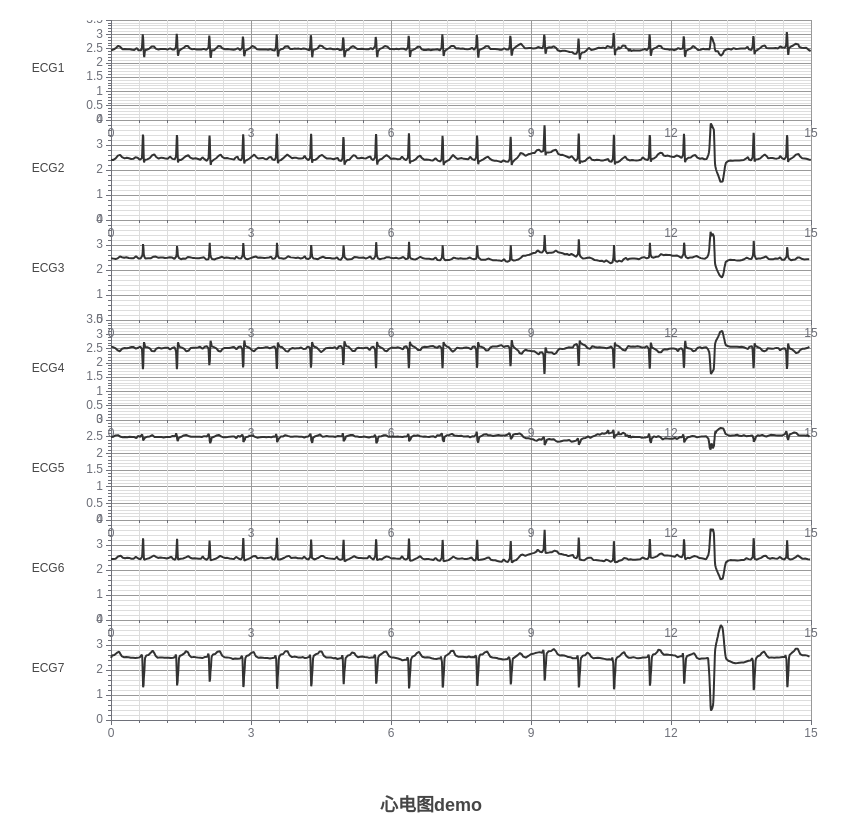
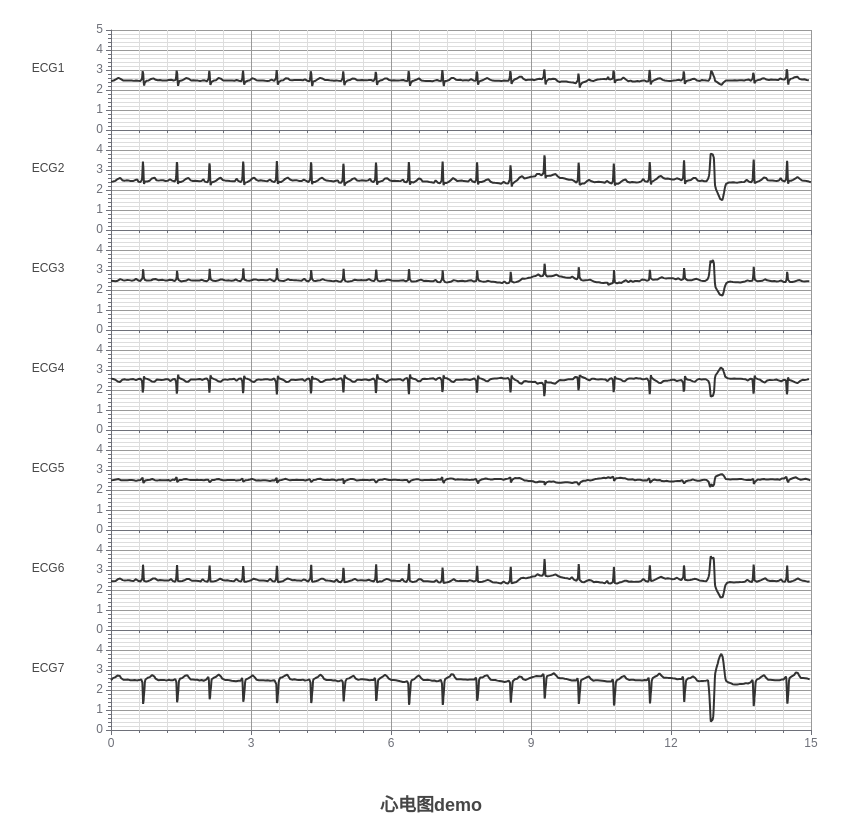
Before and after one commit to varnbu/nodeapi, a website built with webpack: page woo/echarts/index.html in a window 1280 px wide. Shown: the whole page, without its empty margins (209-1058 px from the left). Built offline with nearby package versions, Linux system fonts and the light colour scheme.

Commit message:
label 显示问题

```diff
--- a/woo/echarts/index.html
+++ b/woo/echarts/index.html
@@ -29,33 +29,36 @@ let series = []
 let titles = []
 
 let x
+
+const DEVIDE_VALUE = 820
+const LIST_lENGTH = list.length
 list.forEach((it, index) => {
     console.log(it, index)
-    let data =[]
+    let data = []
     it.LeadData.forEach((it, index) => {
-        let temp =  [
-             index/500 ,
-             it / 820
+        let temp = [
+            index / 500,
+            it / DEVIDE_VALUE
         ]
         data.push(temp)
     })
-    let grid = createGrid(it, index)
+    let grid = createGrid(it, index, DEVIDE_VALUE,LIST_lENGTH)
     grids.push(grid)
 
-    let xAe = createXAes(it, index)
+    let xAe = createXAes(it, index, DEVIDE_VALUE,LIST_lENGTH)
     xAes.push(xAe)
 
-    let yAe = createYAes(it, index)
+    let yAe = createYAes(it, index, DEVIDE_VALUE,LIST_lENGTH)
     yAes.push(yAe)
 
-    let sr = createSeries(it, index, data)
+    let sr = createSeries(it, index, data, DEVIDE_VALUE,LIST_lENGTH)
     series.push(sr)
 
-    let title = createTitle(it, index)
+    let title = createTitle(it, index, DEVIDE_VALUE,LIST_lENGTH)
     titles.push(title)
 
 })
- option = {
+option = {
     title: titles.concat([
         {
             text: '心电图demo',
@@ -67,9 +70,9 @@ list.forEach((it, index) => {
     xAxis: xAes,
     yAxis: yAes,
     series: series,
-     animation:true,
-     animationThreshold:20000,
-     animationDuration:2000
+    animation: true,
+    animationThreshold: 20000,
+    animationDuration: 2000
 }
 
 console.log(option)
--- a/woo/echarts/utils.js
+++ b/woo/echarts/utils.js
@@ -1,39 +1,75 @@
-function createGrid (it, index) {
+function createGrid (it, index, DEVIDE_VALUE,LIST_lENGTH) {
     return {
         show: false,
-        top: index * 100,
-        height:100,
+        top: index * 100 + 10,
+        height: 100,
         left: 80,
         right: 20
     }
 }
 
-function createXAes (it, index) {
+function createXAes (it, index, DEVIDE_VALUE,LIST_lENGTH) {
     return {
         type: 'value',
         show: true,
         gridIndex: index,
-        minorTick:{
+        minorTick: {
             show: true,
         },
-        axisLine:{
-            show:index===6
+        axisLabel: {
+            show: index === LIST_lENGTH-1
         },
-        splitLine:{
-            show:true,
+        splitLine: {
+            show: true,
             lineStyle: {
                 // 使用深浅的间隔色
                 color: '#999',
-                width:1,
+                width: 1,
                 type: 'solid'
             }
         },
-        minorSplitLine:{
-            show:true,
+        minorSplitLine: {
+            show: true,
             lineStyle: {
                 // 使用深浅的间隔色
                 color: '#ddd',
-                width:1,
+                width: 1,
+                type: 'solid'
+            }
+        }
+    }
+}
+
+function createYAes (it, index, DEVIDE_VALUE,LIST_lENGTH) {
+    return {
+        type: 'value',
+        show: true,
+        gridIndex: index,
+        minorTick: {
+            show: true,
+        },
+        axisLabel: {
+            showMinLabel:true,
+            showMaxLabel:index===0,
+        },
+        splitLine: {
+            show: true,
+            lineStyle: {
+                // 使用深浅的间隔色
+                color: '#999',
+                width: 1,
+                type: 'solid'
+            }
+        },
+        min: 0,
+        max: (Number(it.RangeMax) / DEVIDE_VALUE).toFixed(0
+        ),
+        minorSplitLine: {
+            show: true,
+            lineStyle: {
+                // 使用深浅的间隔色
+                color: '#ddd',
+                width: 1,
                 type: 'solid'
 
             }
@@ -41,37 +77,7 @@ function createXAes (it, index) {
     }
 }
 
-function createYAes (it, index) {
-    return {
-        type: 'value',
-        show: true,
-        gridIndex: index,
-        minorTick:{
-            show: true,
-        },
-        splitLine:{
-            show:true,
-            lineStyle: {
-                // 使用深浅的间隔色
-                color: '#999',
-                width:1,
-                type: 'solid'
-            }
-        },
-        minorSplitLine:{
-            show:true,
-            lineStyle: {
-                // 使用深浅的间隔色
-                color: '#ddd',
-                width:1,
-                type: 'solid'
-
-            }
-        }
-    }
-}
-
-function createSeries (it, index,data) {
+function createSeries (it, index, data, DEVIDE_VALUE,LIST_lENGTH) {
     return {
         name: it.LeadType,
         type: 'line',
@@ -80,17 +86,17 @@ function createSeries (it, index,data) {
         data: data,
         showSymbol: false,
         itemStyle: {
-            color:'#333'
+            color: '#333'
         }
     }
 }
 
-function createTitle (it, index) {
+function createTitle (it, index, DEVIDE_VALUE,LIST_lENGTH) {
     return {
         textAlign: 'center',
         text: it.LeadType,
-        left:12,
-        top: index * 100+50-12,
+        left: 12,
+        top: index * 100 + 50 - 12,
         textStyle: {
             fontSize: 12,
             fontWeight: 'normal'
```
